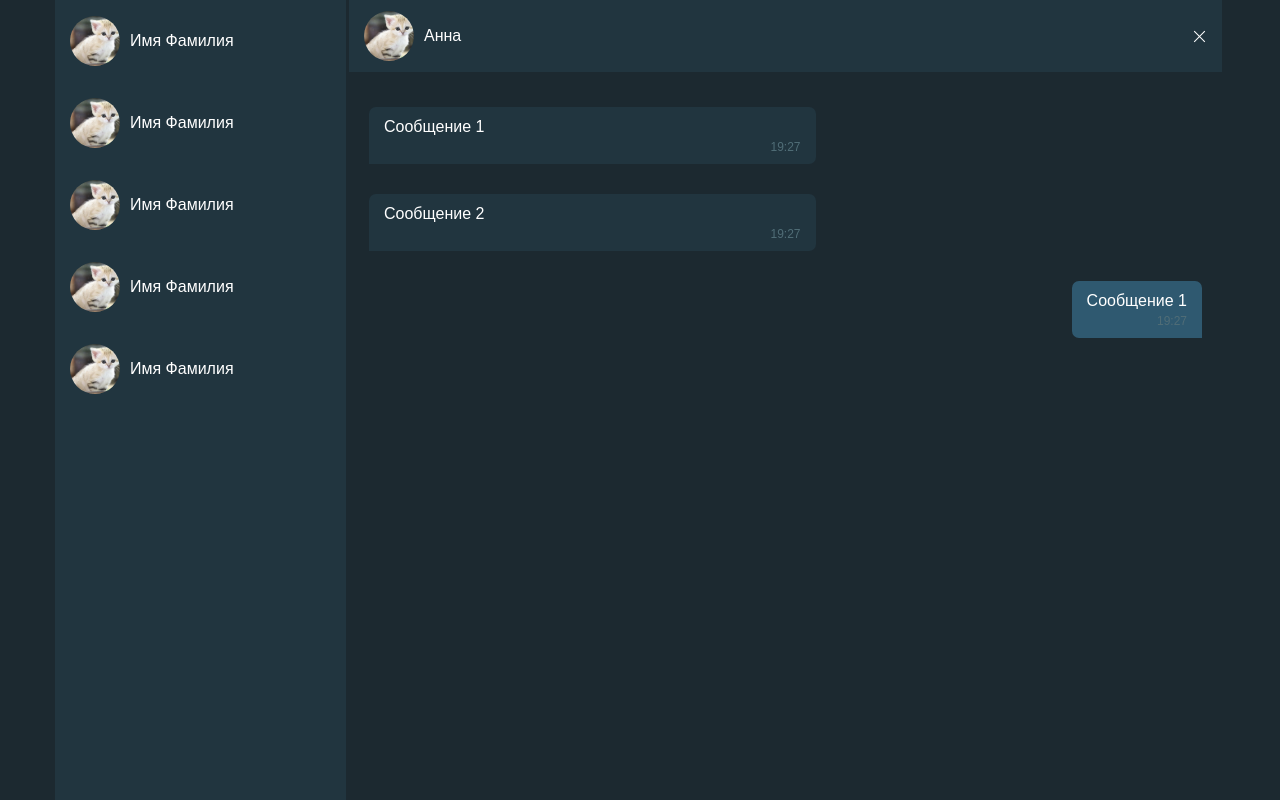
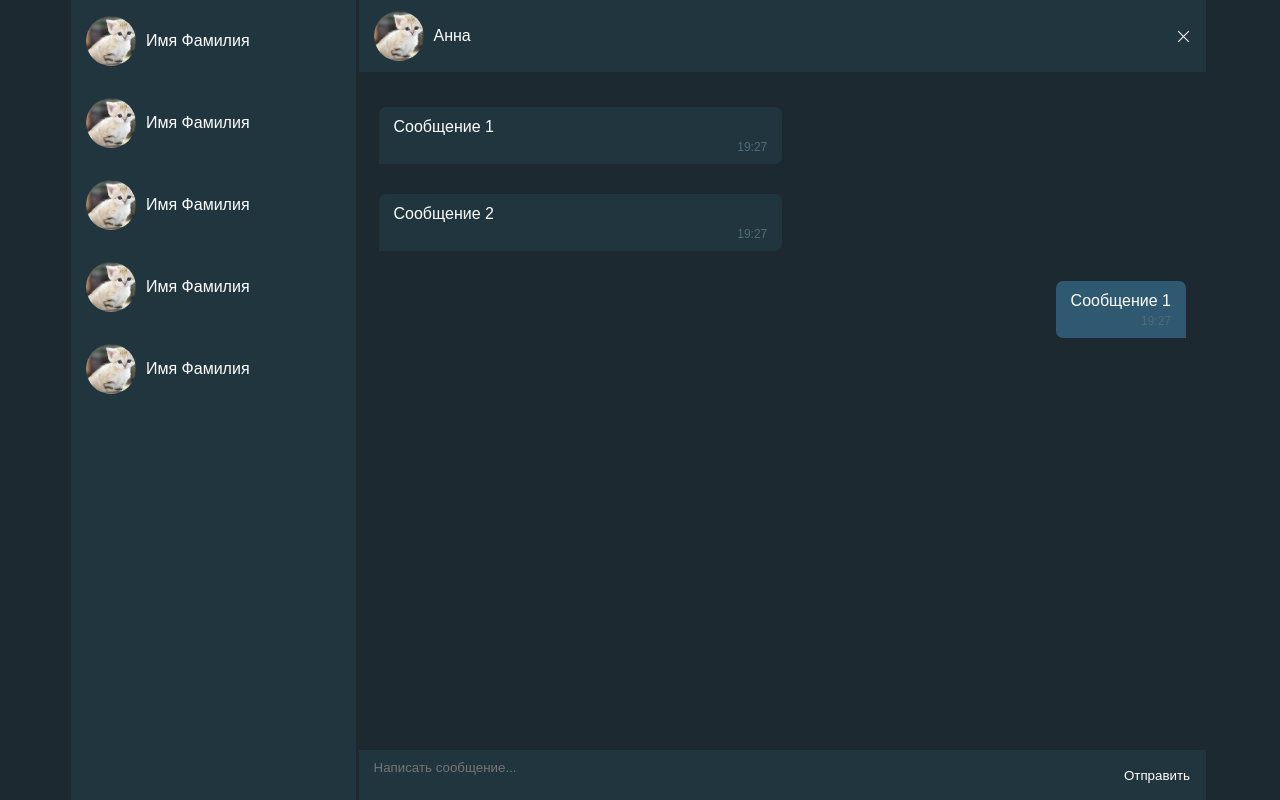
Before and after one commit to olyamosunova/chat-vue, a Vue app: page / in a window 1280 px wide. Built offline with nearby package versions, Linux system fonts and the light colour scheme.

Commit message:
Добавляет форму отправки сообщения

```diff
--- a/src/App.vue
+++ b/src/App.vue
@@ -28,6 +28,12 @@ export default {
     font-weight: 400;
     overflow-x: hidden;
     color: #ffffff;
+
+    box-sizing: border-box;
+
+    * {
+      box-sizing: border-box;
+    }
   }
 
   #app {
--- /dev/null
+++ b/src/components/chat-form/Chat-form.vue
@@ -0,0 +1,28 @@
+<template>
+    <div class="chat__form">
+        <form @submit.prevent="handlerSubmitMessage">
+            <textarea placeholder="Написать сообщение..." v-model="message"></textarea>
+            <button type="submit">Отправить</button>
+        </form>
+    </div>
+</template>
+
+<script>
+    export default {
+        name: "Chat-form",
+        data() {
+            return {
+                message: ''
+            }
+        },
+        methods: {
+            handlerSubmitMessage() {
+                console.log('submit message: ', this.message);
+            }
+        }
+    }
+</script>
+
+<style scoped>
+
+</style>
--- a/src/components/chat/Chat.vue
+++ b/src/components/chat/Chat.vue
@@ -8,6 +8,7 @@
             <button @click.prevent="handlerCloseChat" class="chat__close" type="button" aria-label="Закрыть чат"></button>
         </div>
         <ChatList v-if="isChatActive" />
+        <ChatForm v-if="isChatActive" />
 
         <div v-else class="chat__nothing">
             <p>Выберите, кому хотели бы написать</p>
@@ -17,6 +18,7 @@
 
 <script>
     import ChatList from "../chat-list/Chat-list";
+    import ChatForm from "../chat-form/Chat-form";
     import avatar from "../../assets/avatar.jpg";
 
     export default {
@@ -37,7 +39,8 @@
           }
         },
         components: {
-            ChatList
+            ChatList,
+            ChatForm
         }
     }
 </script>
@@ -123,4 +126,50 @@
         align-items: center;
     }
 
+    .chat__form {
+        margin-top: auto;
+        padding: 0 10px;
+
+        background-color: #21353f;
+
+        form {
+            width: 100%;
+            height: 100%;
+            display: flex;
+            flex-direction: row;
+            justify-content: space-between;
+            align-items: center;
+        }
+
+        textarea {
+            flex-grow: 1;
+            padding: 10px 5px;
+
+            font-family: "Ubuntu", Arial, sans-serif;
+            color: #ffffff;
+
+            background-color: transparent;
+            border: none;
+            resize: none;
+
+            outline: none;
+        }
+
+        button {
+            flex-shrink: 0;
+            color: #ffffff;
+
+            background-color: transparent;
+            border: none;
+
+            cursor: pointer;
+            outline: none;
+
+            &:hover,
+            &:focus {
+                opacity: 0.8;
+            }
+        }
+    }
+
 </style>
--- a/src/store/modules/data.js
+++ b/src/store/modules/data.js
@@ -14,7 +14,7 @@ export default {
     actions: {
         closeChat({commit}) {
             commit('changeStateIsChatActive', false);
-            commit('changeStateActiveChat', null)
+            commit('changeStateActiveChat', null);
         },
         changeActiveChat({commit}, idUser) {
             commit('changeStateActiveChat', idUser);
```
